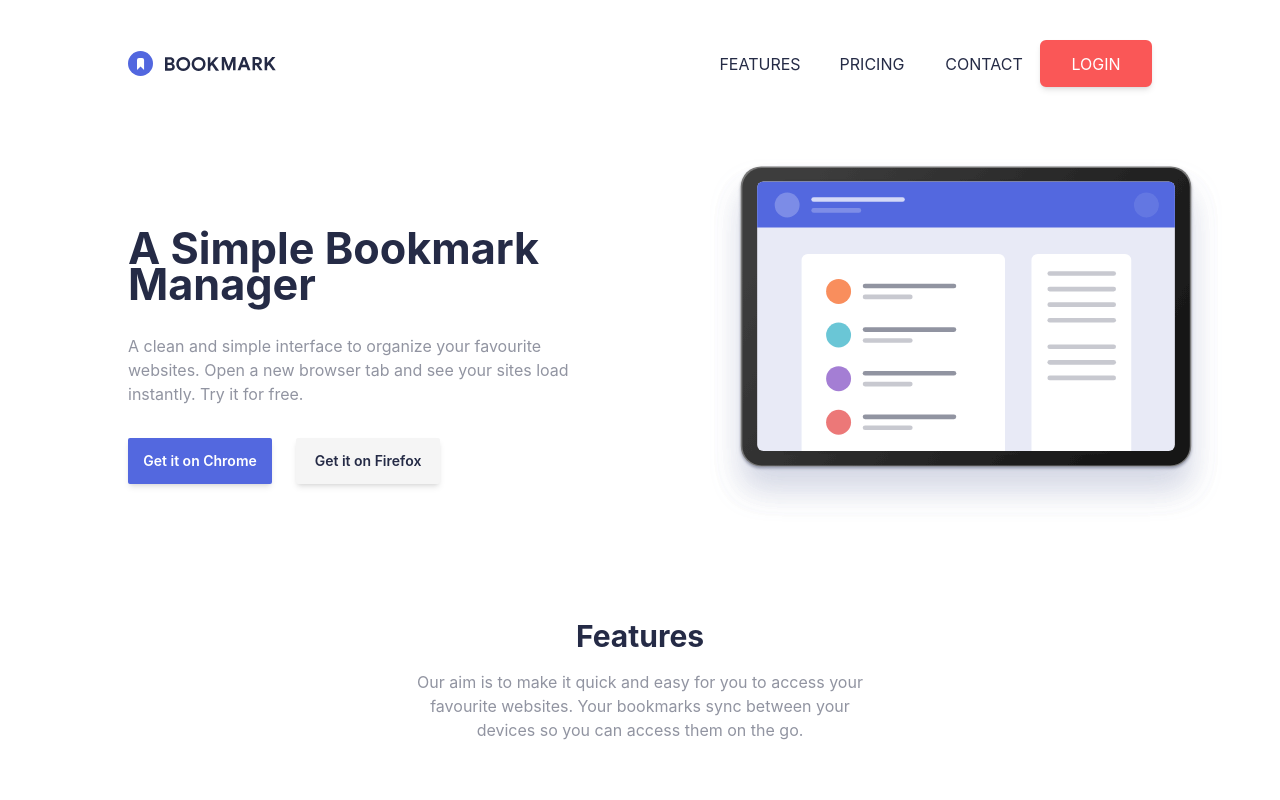
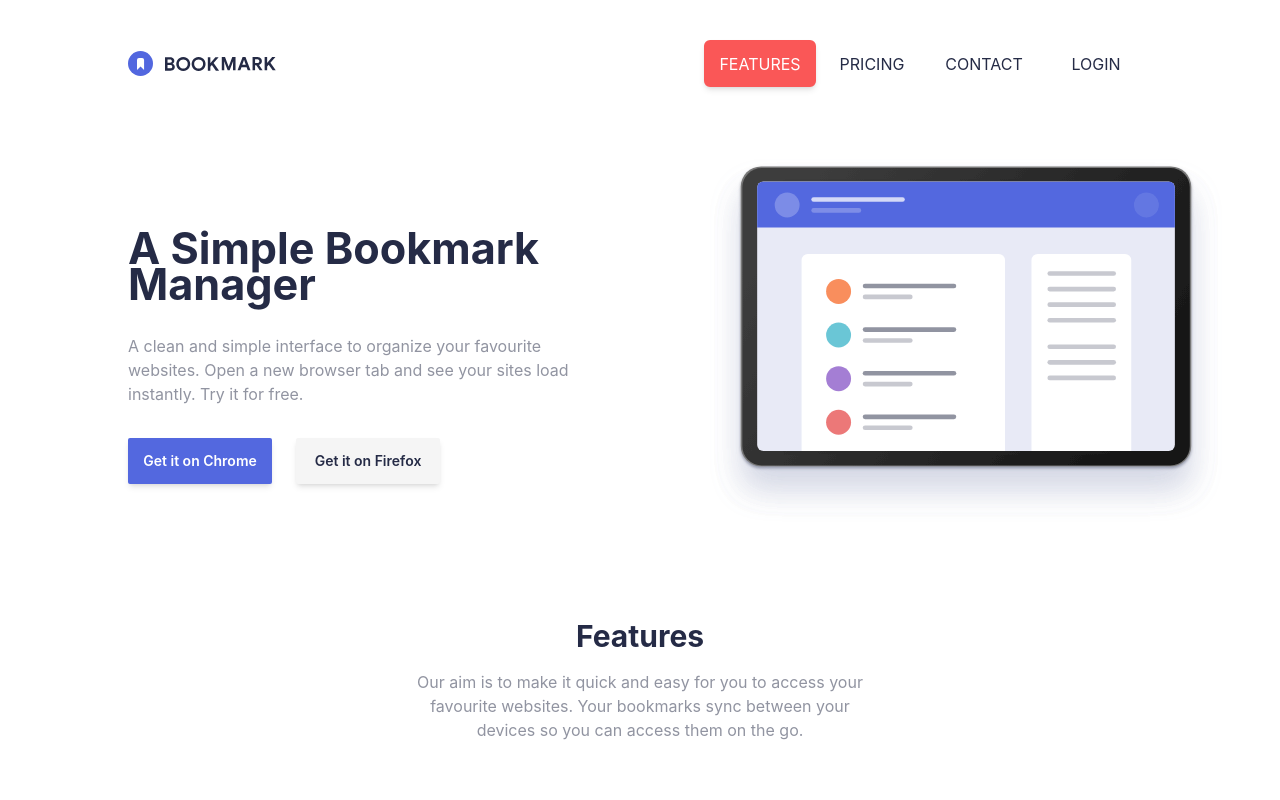
Before and after one commit to Zeey76/bookmark-landing-page, a React (Create React App) app: page / in a window 1280 px wide. Shown: the top 800 px of the page. Built offline with nearby package versions, Linux system fonts and the light colour scheme.

Commit message:
added custom hook for my navbar

```diff
--- /dev/null
+++ b/src/components/CustomHooks/useActiveBar.js
@@ -0,0 +1,10 @@
+import { useState } from "react";
+export default function useActiveBar() {
+
+  const [active, setActive] = useState(0);
+
+  function handleActive(index) {
+    setActive(index);
+  }
+  return { active, handleActive };
+}
--- a/src/components/Header.js
+++ b/src/components/Header.js
@@ -1,52 +1,27 @@
-import { useState } from "react";
+import useActiveBar from "./CustomHooks/useActiveBar";
 
-function Header({setShowNavBar}) {
-  const [active, setActive] = useState("login");
+function Header({ setShowNavBar }) {
+  const { active, handleActive } = useActiveBar();
+  const navItems = ["features", "pricing", "contact", "login"];
   return (
     <div className="flex justify-between pt-2.5 items-center w-[80%] mx-auto">
       <img src="./images/logo-bookmark.svg" alt="" />
       {/* For Large Screens */}
       <div className="hidden lg:flex ">
+        {navItems.map((item, index) => {
+          return (
             <button
               className={`uppercase pt-[0.6rem] pb-[0.6rem] rounded-md w-7 text-VeryDarkBlue font-normal hover:text-SoftRed ${
-            active === "features"
+                active === index
                   ? "bg-SoftRed shadow-md text-white hover:bg-white border-2 border-SoftRed"
                   : ""
               }`}
-          onClick={() => setActive("features")}
+              onClick={() => handleActive(index)}
             >
-          Features
+              {item}
             </button>
-        <button
-          className={`uppercase pt-[0.6rem] pb-[0.6rem] rounded-md w-7 text-VeryDarkBlue font-normal hover:text-SoftRed ${
-            active === "pricing"
-              ? "bg-SoftRed shadow-md text-white hover:bg-white border-2 border-SoftRed"
-              : ""
-          }`}
-          onClick={() => setActive("pricing")}
-        >
-          Pricing
-        </button>
-        <button
-          className={`uppercase pt-[0.6rem] pb-[0.6rem] rounded-md w-7 text-VeryDarkBlue font-normal hover:text-SoftRed ${
-            active === "contact"
-              ? "bg-SoftRed shadow-md text-white hover:bg-white border-2 border-SoftRed"
-              : ""
-          }`}
-          onClick={() => setActive("contact")}
-        >
-          Contact
-        </button>
-        <button
-          className={`uppercase pt-[0.6rem] pb-[0.6rem] rounded-md w-7 text-VeryDarkBlue font-normal hover:text-SoftRed ${
-            active === "login"
-              ? "bg-SoftRed shadow-md text-white hover:bg-white border-2 border-SoftRed"
-              : ""
-          }`}
-          onClick={() => setActive("login")}
-        >
-          Login
-        </button>
+          );
+        })}
       </div>
       <div className="block lg:hidden">
         <button onClick={() => setShowNavBar(true)}>
--- a/src/components/NavBar.js
+++ b/src/components/NavBar.js
@@ -1,6 +1,8 @@
-import { useState } from "react";
-export default function NavBar({ setShowNavBar, showNavBar }) {
-  const [active, setActive] = useState("login");
+import useActiveBar from "./CustomHooks/useActiveBar";
+
+export default function NavBar({ setShowNavBar }) {
+  const { active, handleActive } = useActiveBar();
+  const navItems = ["features", "pricing", "contact", "login"];
   return (
     <div
       className={`absolute flex flex-col items-center bg-VeryDarkBlue opacity-95 p-2.5 z-50 w-full h-screen max-w-[30rem] right-0 top-0 lg:hidden`}
@@ -28,49 +30,23 @@ export default function NavBar({ setShowNavBar, showNavBar }) {
       </div>
       <hr />
       <div className="w-full flex flex-col items-center flex-1">
+        {navItems.map((item, index) => {
+          return (
+            <>
               <h3 className="pt-1 pb-1 w-full">
                 <button
                   className={`uppercase pt-0.5 pb-0.5 w-full text-white text-xl ${
-              active === "features" ? "border-2 border-white rounded-md" : ""
+                    active === index ? "border-2 border-white rounded-md" : ""
                   }`}
-            onClick={() => setActive("features")}
+                  onClick={() => handleActive(index)}
                 >
-            Features
+                  {item}
                 </button>
               </h3>
               <hr />
-        <h3 className="pt-1 pb-1 w-full">
-          <button
-            className={`uppercase pt-0.5 pb-0.5 w-full text-white text-xl ${
-              active === "pricing" ? "border-2 border-white rounded-md" : ""
-            }`}
-            onClick={() => setActive("pricing")}
-          >
-            Pricing
-          </button>
-        </h3>
-        <hr />
-        <h3 className="pt-1 pb-1 w-full">
-          <button
-            className={`uppercase pt-0.5 pb-0.5 w-full text-white text-xl ${
-              active === "contact" ? "border-2 border-white" : ""
-            }`}
-            onClick={() => setActive("contact")}
-          >
-            Contact
-          </button>
-        </h3>
-        <hr />
-        <h3 className="pt-1 pb-1 w-full">
-          <button
-            className={`uppercase pt-0.5 pb-0.5 w-full text-white text-xl ${
-              active === "login" ? "border-2 border-white rounded-md" : ""
-            }`}
-            onClick={() => setActive("login")}
-          >
-            Login
-          </button>
-        </h3>
+            </>
+          );
+        })}
       </div>
       <div className="flex gap-2">
         <button>
```
Also changed, not shown: src/components/Extensions.js (+15 -3 lines). Lines whose indentation alone changed are shown as unchanged.
